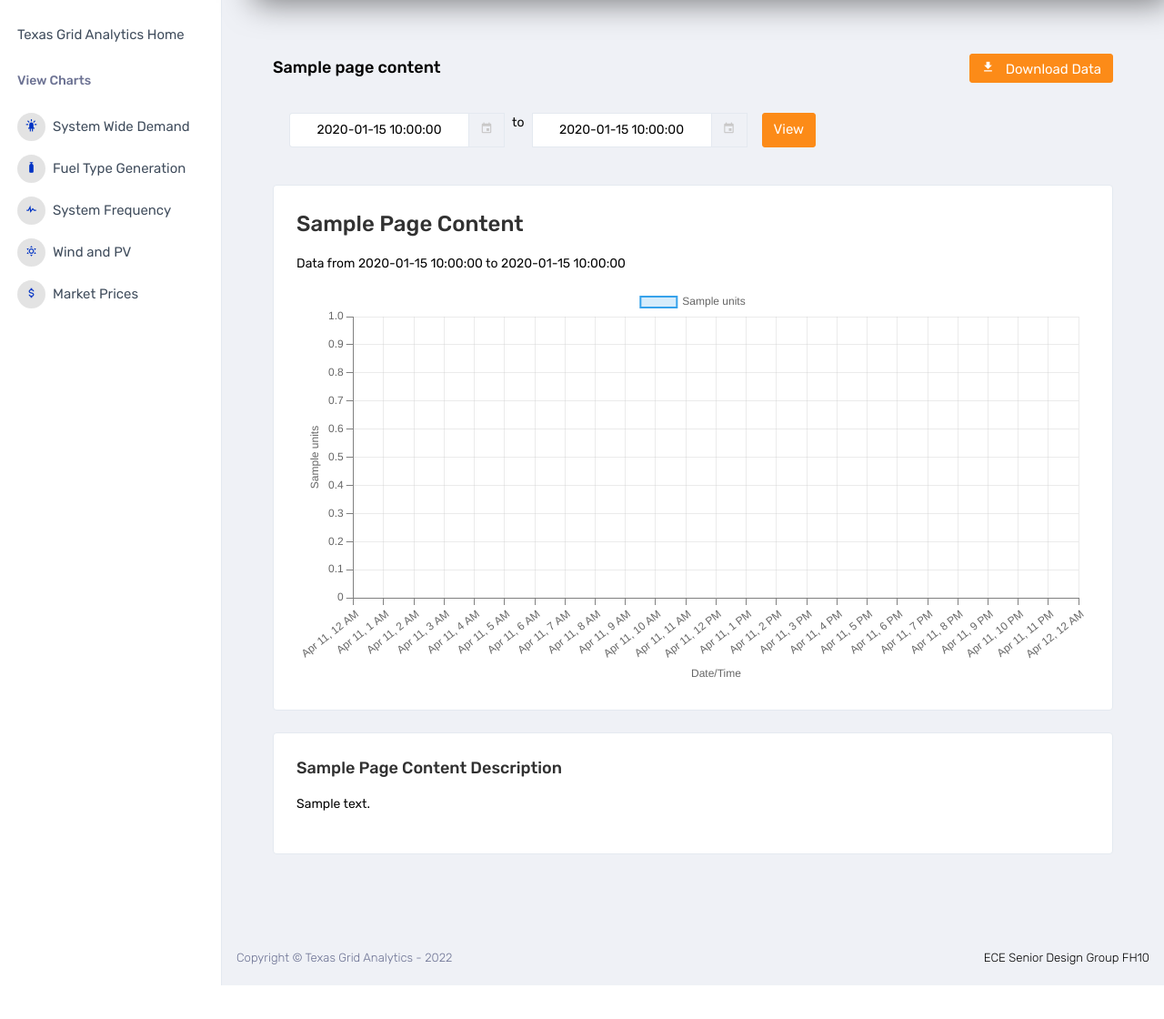
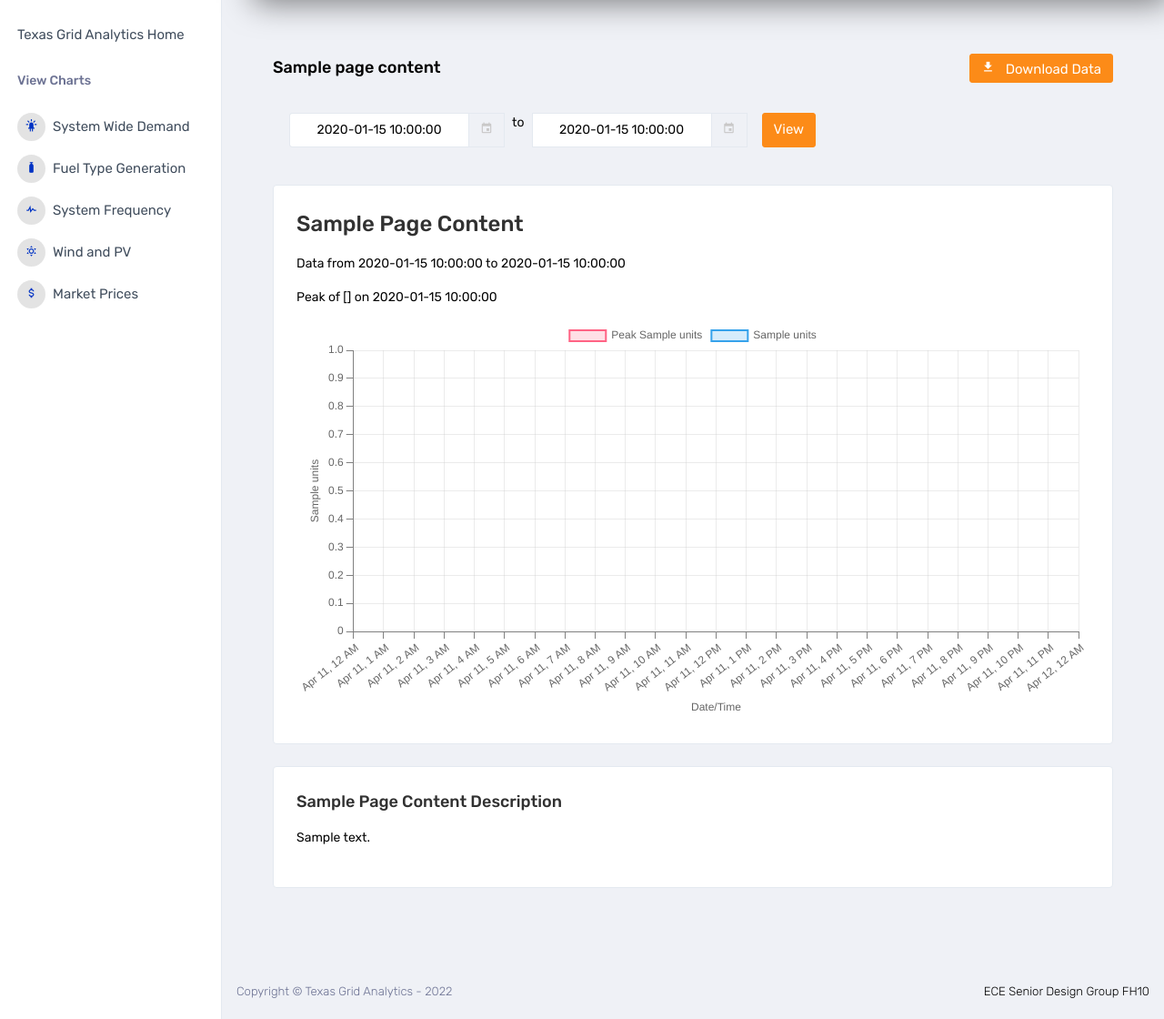
Before and after one commit to randunu0/IH4-2023, a Flask app: template webapp/templates/chart.html in a window 1280 px wide. Shown: the part 71-1191 px from the top of the page at 91% size. Before the commit the page ends 1154 px from the top, so only its background shows below. Run offline with Flask 2, Linux system fonts and the light colour scheme; the template is opened without the code that fills it: most values are stand-ins (such as "Sample title", 1, 10 or a date in 2020); some libraries are stand-ins or nearby versions.

Commit message:
Peak identification + peak text view features added

```diff
--- a/webapp/application.py
+++ b/webapp/application.py
@@ -96,25 +96,25 @@ def chart(chart_type=None, start_date=None, end_date=None):
                 try:
                     start_date = datetime.datetime.strptime(start_date, '%Y-%m-%d').strftime('%m/%d/%Y')
                     end_date = datetime.datetime.strptime(end_date, '%Y-%m-%d').strftime('%m/%d/%Y')
-                    chartdata, chartlabels = get_chart(chart_type, start_date, end_date)
+                    chartdata, chartlabels, peakval, peakdate = get_chart(chart_type, start_date, end_date)
                     start_date = datetime.datetime.strptime(chartlabels[0], '%Y-%m-%d %H:%M').strftime('%m/%d/%Y')
                     end_date = datetime.datetime.strptime(chartlabels[-1], '%Y-%m-%d %H:%M').strftime('%m/%d/%Y')
                 except:
-                    chartdata, chartlabels = get_chart(chart_type, start_date, end_date)
+                    chartdata, chartlabels, peakval, peakdate = get_chart(chart_type, start_date, end_date)
                     start_date = datetime.datetime.strptime(chartlabels[0], '%Y-%m-%d %H:%M').strftime('%m/%d/%Y')
                     end_date = datetime.datetime.strptime(chartlabels[-1], '%Y-%m-%d %H:%M').strftime('%m/%d/%Y')
             else:
-                chartdata, chartlabels = get_chart(chart_type, start_date, end_date)
+                chartdata, chartlabels, peakval, peakdate = get_chart(chart_type, start_date, end_date)
                 start_date = datetime.datetime.strptime(chartlabels[0], '%Y-%m-%d %H:%M').strftime('%m/%d/%Y')
                 end_date = datetime.datetime.strptime(chartlabels[-1], '%Y-%m-%d %H:%M').strftime('%m/%d/%Y')
-            return render_template('chart.html', chart_data=chartdata, chart_labels=chartlabels, page_content=chart_page_content[chart_type], chart_start_date=start_date, chart_end_date=end_date)
+            return render_template('chart.html', chart_data=chartdata, chart_labels=chartlabels, peak_val=peakval, peak_date=peakdate, page_content=chart_page_content[chart_type], chart_start_date=start_date, chart_end_date=end_date)
         else:
             return render_template('home.html', error="Chart not found")
     if request.method == "POST":
         if chart_type in chart_page_content:
             start_date = request.form.get("start_date")
             end_date = request.form.get("end_date")
-            chartdata, chartlabels = get_chart(chart_type, start_date, end_date)
+            chartdata, chartlabels, peakval, peakdate = get_chart(chart_type, start_date, end_date)
             return render_template('chart.html', chart_data=chartdata, chart_labels=chartlabels, page_content=chart_page_content[chart_type], chart_start_date=start_date, chart_end_date=end_date)
         else:
             return render_template('home.html', error="Chart not found")
--- a/webapp/templates/chart.html
+++ b/webapp/templates/chart.html
@@ -40,6 +40,19 @@
         <div class="card-body">
           <h3 class="card-title">{{ page_content["title"] }}</h3>
           <p>Data from {{ chart_start_date }} to {{ chart_end_date }}</p>
+
+          <!-- create case statement, for each page_content type -->
+          {% if (page_content["title"] == "Wind + Photovoltaic (PV) Power Generation") %}
+            <p>Wind peak of {{ peak_val[0] }}  on {{ peak_date[0] }}</p>
+            <p>Solar peak of {{ peak_val[1][0] }}  on {{ peak_date[1][0] }}</p>
+          {% elif (page_content["title"] == "Market Prices") %}
+            <p>Peak of {{ peak_val.tolist()[0] }}  on {{ peak_date.tolist()[0] }}</p>
+          {% elif (page_content["title"] == "System Frequency") %}
+            <p>Peak of {{ peak_val }}  on {{ peak_date }}</p>
+          {% else %}
+            <p>Peak of {{ peak_val }}  on {{ peak_date }}</p>
+          {% endif %}
+
           <canvas id="lineChart" style="height:250px"></canvas>
           {% if (page_content["title"] == "System Frequency") %}
           <p>A guideline (in orange) is placed at 60.00 Hz, the default electrical frequency in power systems.</p>
@@ -154,9 +167,42 @@
 
   var js_chart_labels = {{ chart_labels| safe }}
 
+  var peak_val = {{ peak_val }}
+  var peakDate = "{{ peak_date }}"
+
+  // create a copy of the data array and replace all values with null except the peak value
+  var peakData = js_chart_data.slice();
+  var peakIndex;
+
+  // find the index of the peak value
+  js_chart_data.forEach(function (item, index) {
+    if (item === peak_val) {
+      peakData[index] = peak_val;
+    }else{
+      peakData[index] = null;
+    }
+  });
+
+  // create the chart
   var data = {
     labels: js_chart_labels,
+    // add a dataset with the peak value
     datasets: [{
+      label: "Peak {{ page_content['units']|safe }}",
+      data: peakData,
+      backgroundColor: [
+        'rgba(255, 99, 132, 0.2)'
+      ],
+      borderColor: [
+        'rgba(255, 99, 132, 1)'
+      ],
+      borderWidth: 2,
+      fill: false,
+      pointRadius: 7,
+      pointHoverRadius: 10,
+      pointStyle: 'circle'
+    },
+    {
       label: "{{ page_content['units']|safe }}",
       data: js_chart_data,
       backgroundColor: [
@@ -340,6 +386,33 @@
   var js_chart_data = {{ chart_data }}
   var js_chart_labels = {{ chart_labels| safe }}
 
+  //find peak values from js_chart_data[0] and js_chart_data[1]
+  var peak_wind = Math.max.apply(Math, js_chart_data[0]);
+  var peak_pv = Math.max.apply(Math, js_chart_data[1]);
+
+  //find index of peak values
+  var peak_wind_index = js_chart_data[0].indexOf(peak_wind);
+  var peak_pv_index = js_chart_data[1].indexOf(peak_pv);
+
+  //create dataset with peak values for only wind and pv in the correct indexes and null elsewhere
+  var peak_wind_data = [];
+  var peak_pv_data = [];
+
+  js_chart_data[0].forEach(function (value, index) {
+    if (index == peak_wind_index) {
+      peak_wind_data.push(value);
+    } else {
+      peak_wind_data.push(null);
+    }
+  });
+  js_chart_data[1].forEach(function (value, index) {
+    if (index == peak_pv_index) {
+      peak_pv_data.push(value);
+    } else {
+      peak_pv_data.push(null);
+    }
+  });
+
   var data = {
     labels: js_chart_labels,
     datasets: [
@@ -366,7 +439,39 @@
         ],
         borderWidth: 2,
         fill: false
-      }]
+      },
+      //add wind and pv peak datasets
+      {
+        label: "Peak {{ page_content['units'][0]|safe }}",
+        data: peak_wind_data,
+        backgroundColor: [
+          'rgba(54, 162, 235, 0.2)'
+        ],
+        borderColor: [
+          'rgba(54, 162, 235, 1)'
+        ],
+        borderWidth: 2,
+        fill: false,
+        pointRadius: 7,
+        pointHoverRadius: 10,
+        pointStyle: 'circle'
+      },
+      {
+        label: "Peak {{ page_content['units'][1]|safe }}",
+        data: peak_pv_data,
+        backgroundColor: [
+          'rgba(255, 99, 132, 0.2)'
+        ],
+        borderColor: [
+          'rgba(255,99,132,1)'
+        ],
+        borderWidth: 2,
+        fill: false,
+        pointRadius: 7,
+        pointHoverRadius: 10,
+        pointStyle: 'circle'
+      }
+      ]
   };
 
   var windData = {
@@ -878,12 +983,62 @@
      */
     'use strict';
 
-  // var js_chart_data = {{ chart_data }}
+  var js_chart_data = {{ chart_data| safe }}
   var js_chart_labels = {{ chart_labels| safe }}
+
+  //get all of the keys from chart_data
+  var js_chart_keys = Object.keys(js_chart_data);
+  var abs_peak_price_index = 0;
+  var abs_peak_price = 0;
+
+  //iterate over all of the keys and find the absolute peak price
+  for (var i = 0; i < js_chart_keys.length; i++) {
+    var key = js_chart_keys[i];
+    var data = js_chart_data[key];
+    for (var j = 0; j < data.length; j++) {
+      if (data[j] > abs_peak_price) {
+        abs_peak_price = data[j];
+        abs_peak_price_index = j;
+      }
+    }
+  }
+
+  //create an array for the ablsolute peak price where the peak price is at the correct index and the rest of the data is null
+  var abs_peak_price_array = [];
+  for (var i = 0; i < js_chart_labels.length; i++) {
+    if (i == abs_peak_price_index) {
+      abs_peak_price_array.push(abs_peak_price);
+    } else {
+      abs_peak_price_array.push(null);
+    }
+  }
+
+  //create the dataset for the absolute peak price
+  var abs_peak_price_dataset = {
+    label: "Absolute Peak Price",
+    data: abs_peak_price_array,
+    backgroundColor: [
+    'rgba(255, 206, 86, 0.2)'
+    ],
+    borderColor: [
+    'rgba(255, 206, 86, 1)'
+    ],
+    borderWidth: 1,
+    fill: false,
+    pointRadius: 7,
+    pointBackgroundColor: 'rgba(255, 206, 86, 0.2)',
+    pointBorderColor: 'rgba(255, 206, 86, 1)',
+    pointStyle: 'circle',
+    pointHoverRadius: 10
+  }
+
+
 
   var data = {
     labels: js_chart_labels,
     datasets: [
+    //add in the peak price dataset
+    abs_peak_price_dataset,
     {
         label: "Austin Energy",
         data: {{ chart_data["LZ_AEN"] }},
--- a/webapp/templates/home.html
+++ b/webapp/templates/home.html
@@ -3,7 +3,7 @@
 {% block main_panel %}
 {{ super() }}
 
-<h1 class="mb-3">Welcome to Texas Grid Analytics</h1>
+<h1 class="mb-3">Goodbye to Texas Grid Analytics</h1>
 
 
 {% if error %}
```
Also changed, not shown: webapp/resources/database.py (+66 -6 lines).
